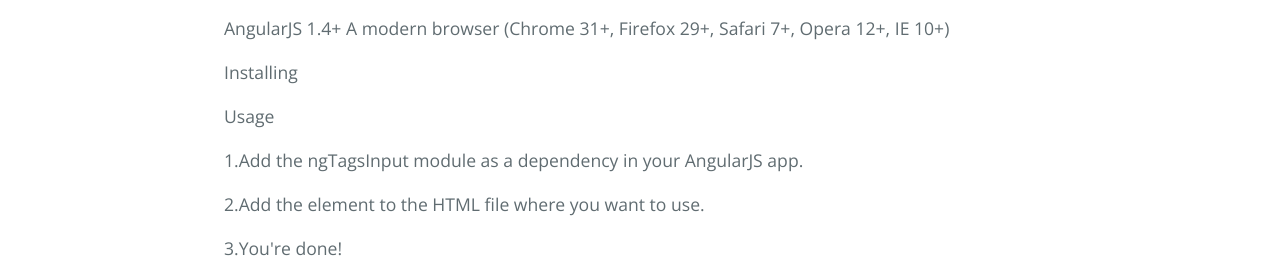
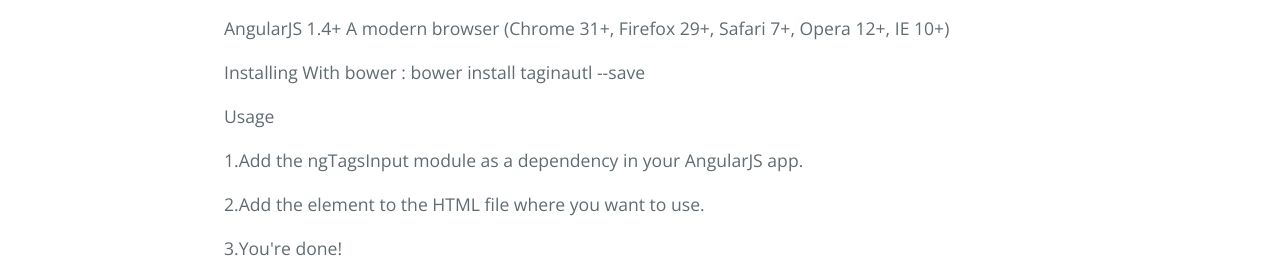
Before and after one commit to thuanitdn/tag-input-autocomplete-tl, a plain HTML site: page index.html in a window 1280 px wide. Shown: the part 514-790 px from the top of the page. Drawn offline with nearby package versions, Linux system fonts and the light colour scheme.

```diff
--- a/index.html
+++ b/index.html
@@ -28,7 +28,8 @@
 <p>AngularJS 1.4+
 A modern browser (Chrome 31+, Firefox 29+, Safari 7+, Opera 12+, IE 10+)</p>
 
-<p>Installing</p>
+<p>Installing
+With bower : bower install taginautl --save</p>
 
 
 
```
Also changed, not shown: params.json (+1 -1 lines).
